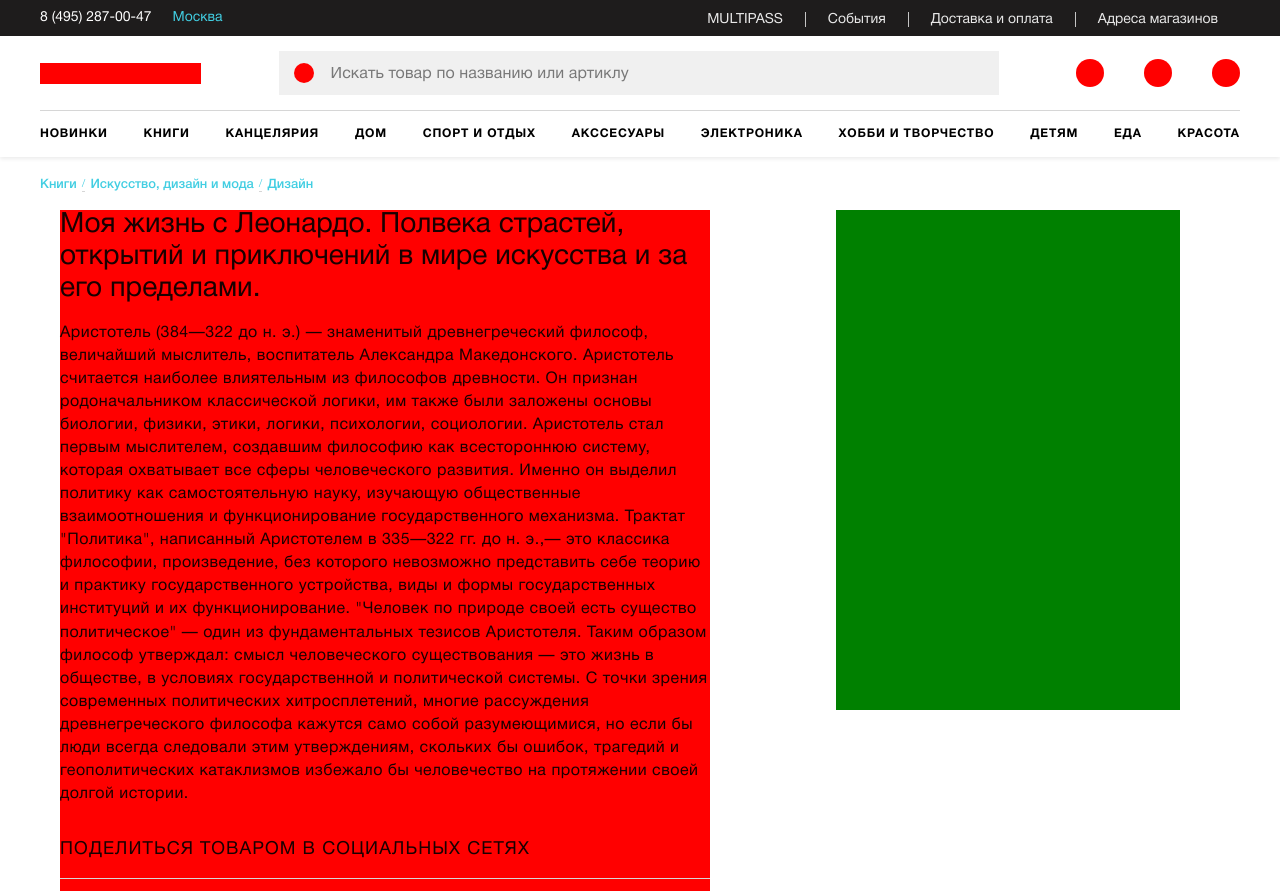
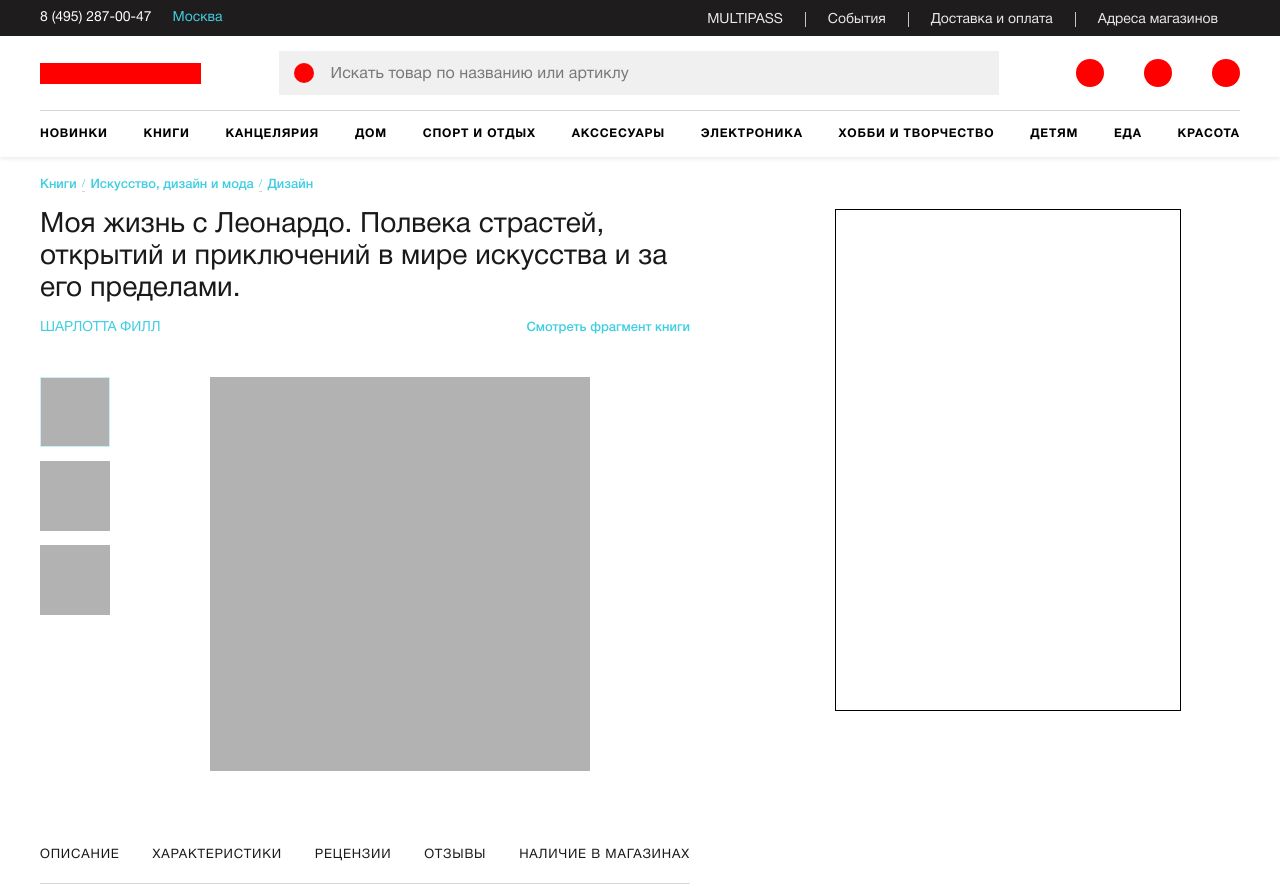
Before and after one commit to daniilgrigoryev/shop-republica-markup, a plain HTML site: page src/index.html in a window 1280 px wide. Shown: the top 891 px of the page. Drawn offline with Linux system fonts and the light colour scheme.

Commit message:
правая сторона

```diff
--- a/src/index.html
+++ b/src/index.html
@@ -83,11 +83,49 @@
             открытий и приключений в мире искусства
             и за его пределами.
           </h3>
-          <p class="product__description">
-            Аристотель (384—322 до н. э.) — знаменитый древнегреческий философ, величайший мыслитель, воспитатель Александра Македонского. Аристотель считается наиболее влиятельным из философов древности. Он признан родоначальником классической логики, им также были заложены основы биологии, физики, этики, логики, психологии, социологии. Аристотель стал первым мыслителем, создавшим философию как всестороннюю систему, которая охватывает все сферы человеческого развития. Именно он выделил политику как самостоятельную науку, изучающую общественные взаимоотношения и функционирование государственного механизма. Трактат "Политика", написанный Аристотелем в 335—322 гг. до н. э.,— это классика философии, произведение, без которого невозможно представить себе теорию и практику государственного устройства, виды и формы государственных институций и их функционирование. "Человек по природе своей есть существо политическое" — один из фундаментальных тезисов Аристотеля. Таким образом философ утверждал: смысл человеческого существования — это жизнь в обществе, в условиях государственной и политической системы.
-            С точки зрения современных политических хитросплетений, многие рассуждения древнегреческого философа кажутся само собой разумеющимися, но если бы люди всегда следовали этим утверждениям, скольких бы ошибок, трагедий и геополитических катаклизмов избежало
-            бы человечество на протяжении своей долгой истории.
-          </p>
+
+          <div class="product__title_sub flex">
+            <p class="product__name small-text-14 uppercase">Шарлотта Филл</p>
+            <a href="" class="small-link">Смотреть фрагмент книги</a>
+          </div>
+
+          <div class="product__gallery flex">
+            <ul class="product__photos--min">
+              <li><a href="" class="product__photo--min product__photo--min--active"></a></li>
+              <li><a href="" class="product__photo--min"></a></li>
+              <li><a href="" class="product__photo--min"></a></li>
+            </ul>
+            <div class="product__photos--full">
+              <div class="producnt__photo--full"></div>
+            </div>
+          </div>
+
+
+          <div class="product__tabs">
+            <ul class="flex">
+              <li><a href="" class="uppercase">Описание</a></li>
+              <li><a href="" class="uppercase">Характеристики</a></li>
+              <li><a href="" class="uppercase">Рецензии</a></li>
+              <li><a href="" class="uppercase">Отзывы</a></li>
+              <li><a href="" class="uppercase">Наличие в магазинах</a></li>
+            </ul>
+            <div class="product__tabs">
+              <div class="product__tab">
+                <p class="product__description">
+                  Аристотель (384—322 до н. э.) — знаменитый древнегреческий философ, величайший мыслитель, воспитатель Александра Македонского. Аристотель считается наиболее влиятельным из философов древности. Он признан родоначальником классической логики, им также были заложены основы биологии, физики, этики, логики, психологии, социологии. Аристотель стал первым мыслителем, создавшим философию как всестороннюю систему, которая охватывает все сферы человеческого развития. Именно он выделил политику как самостоятельную науку, изучающую общественные взаимоотношения и функционирование государственного механизма. Трактат "Политика", написанный Аристотелем в 335—322 гг. до н. э.,— это классика философии, произведение, без которого невозможно представить себе теорию и практику государственного устройства, виды и формы государственных институций и их функционирование. "Человек по природе своей есть существо политическое" — один из фундаментальных тезисов Аристотеля. Таким образом философ утверждал: смысл человеческого существования — это жизнь в обществе, в условиях государственной и политической системы.
+                  С точки зрения современных политических хитросплетений, многие рассуждения древнегреческого философа кажутся само собой разумеющимися, но если бы люди всегда следовали этим утверждениям, скольких бы ошибок, трагедий и геополитических катаклизмов избежало
+                  бы человечество на протяжении своей долгой истории.
+                </p>
+              </div>
+            </div>
+          </div>
+
+
+
+
+
+
+
           <div class="share_links">
             <h4 class="title-edging uppercase">Поделиться товаром в социальных сетях</h4>
             <div class="share_links__section flex">
--- a/src/styles/main.css
+++ b/src/styles/main.css
@@ -266,6 +266,22 @@ h4{
   padding-top: 20px;
   padding-bottom: 20px;
 }
+.small-link{
+  font-family: 'HelveticaNeueCyr';
+  color: #42cee2;
+  font-size: 13px;
+  font-weight: 500;
+  font-style: normal;
+  font-stretch: normal;
+  line-height: 1.23;
+  letter-spacing: normal;
+  color: #42cee2;
+  text-decoration: none;
+}
+.small-link:hover{
+  text-decoration: underline;
+}
+
 
 p{
   font-family: 'HelveticaNeueCyr';
@@ -472,12 +488,12 @@ ul.breadcrumbs__crumbs{
 }
 
 .product__col--view{
-  background: red;
   width: 650px;
-  margin-left: 20px;
+  /* margin-left: 20px; */
 }
+
 .product__col--actions{
-  background: green;
+  outline: 1px solid #000;
   width: 344px;
   margin-right: 60px;
 }
@@ -485,9 +501,100 @@ ul.breadcrumbs__crumbs{
 .product__title{
   color: rgba(0, 0, 0, 0.9);
 }
+.product__title_sub{
+  justify-content: space-between;
+}
+.product__name{
+  color: #42cee2;
+}
+
+
+.product__gallery{
+  justify-content: space-between;
+  align-items: start;
+  margin-bottom: 73px;
+  margin-top: 27px;
+}
+.product__photos--min{
+  width: 70px;
+  list-style: none;
+  margin: 0;
+  padding: 0;
+}
+.product__photos--min li{
+  display: block;
+}
+
+  .product__photo--min{
+    width: 68px;
+    height: 68px;
+    background: #000;
+    opacity: 0.3;
+    display: block;
+    margin-top: 14px;
+    margin-bottom: 14px;
+    border: 1px solid transparent;
+  }
+  .product__photo--min:nth-child(1){
+    margin-top: 0;
+  }
+  .product__photo--min:hover{
+    border: 1px solid #42cee2;
+  }
+  .product__photo--min--active{
+    border: 1px solid #42cee2;
+  }
+.product__photos--full{
+  margin: auto;
+}
+  .producnt__photo--full{
+    width: 380px;
+    height: 394px;
+    background: #000;
+    opacity: 0.3;
+  }
+
+
+
+.product__tabs{}
+.product__tabs ul{
+  list-style: none;
+  margin: 0;
+  padding: 0;
+  border-bottom: 1px solid #d6d6d6;
+  align-items: center;
+  justify-content: space-between;
+}
+.product__tabs ul li{}
+.product__tabs ul li a{
+  font-family: 'HelveticaNeueCyr';
+  font-size: 13px;
+  font-weight: normal;
+  font-style: normal;
+  font-stretch: normal;
+  line-height: 1.23;
+  text-decoration: none;
+  letter-spacing: 0.8px;
+  color: rgba(0, 0, 0, 0.9);
+  padding-bottom: 16px;
+  display: inline-block;
+  border-bottom: 3px solid transparent;
+  transition: 240ms border ease;
+}
+.product__tabs ul li a:hover{
+  border-bottom: 3px solid #000;
+}
+
 .product__description{
   color: rgba(0, 0, 0, 0.9);
 }
+
+
+
+
+
+
+
 .share_links{}
 
 .share_links__section{
```
